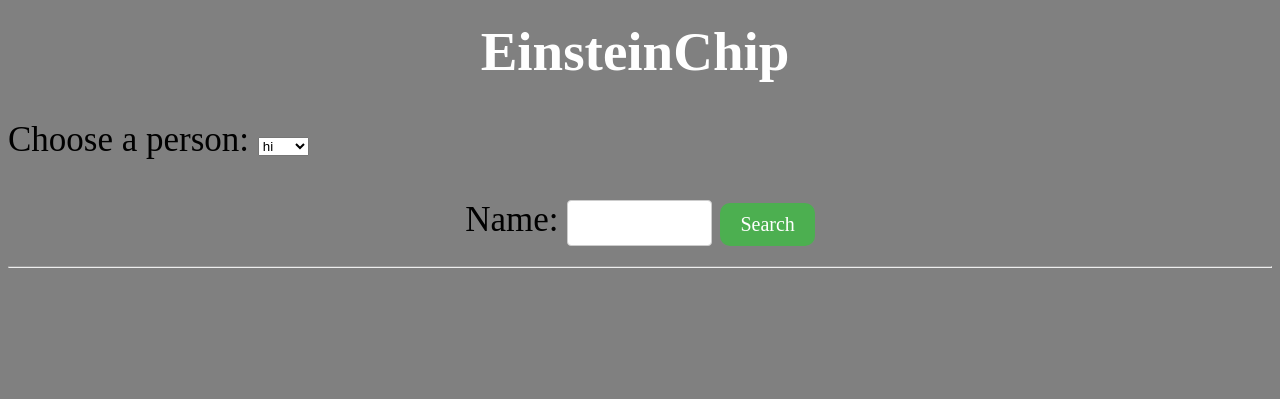
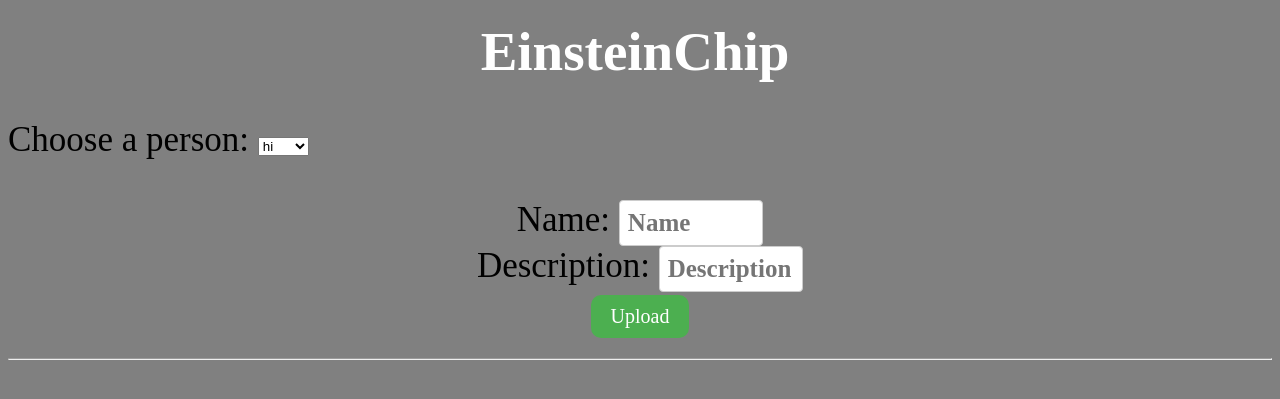
Before and after one commit to eefward/AIchip, a Flask app: page / in a window 1280 px wide. Shown: the top 399 px of the page. Run offline with Flask 3, Linux system fonts and the light colour scheme.

Commit message:
i think we finsiehd

```diff
--- a/app.py
+++ b/app.py
@@ -15,13 +15,15 @@ create_db()
 
 @app.route("/", methods=["GET", "POST"])
 def home():
-  data = cur.execute("SELECT name, description FROM downloads")
+  data = cur.execute("SELECT name, description FROM downloads").fetchall()
   if request.method == "POST":
     name = request.form.get("name")
     desc = request.form.get("desc")
+    if not (name and desc): return render_template("Input name and description")
 
     cur.execute("INSERT INTO downloads (name, description) VALUES (?, ?)", (name, desc))
     con.commit()
+    return render_template("index.html", data=data)
   return render_template("index.html", data=data)
 
 if __name__ == '__main__':
--- a/templates/index.html
+++ b/templates/index.html
@@ -3,7 +3,6 @@
 
 <head>
     <link rel="stylesheet" href="https://cdnjs.cloudflare.com/ajax/libs/font-awesome/6.0.0-beta3/css/all.min.css"> <!--https://fontawesome.com/icons-->
-
     <meta charset="UTF-8">
     <meta name="viewport" content="width=device-width, initial-scale=1.0">
     <title>Einstein Chip</title>
@@ -19,16 +18,39 @@
 
     <select name="people" id="people">
         {% for person in data %}
-            <option> {{ person[0] }} </option>
+            <option class="option" data-description="{{ person[1] }}">{{ person[0] }}</option>
         {% endfor %}
     </select>
 
     <form action="/" method="POST">
         <label for="name">Name:</label>
-        <input type="text" id="name" name="name" required>
-        <button type="submit" class="button">Search</button>
+        <input type="text" id="name" placeholder="Name" name="name" required>
+        <br>
+        <label for="name">Description:</label>
+        <input type="text" placeholder="Description" name="desc" required>
+        <br>
+        <button type="submit" class="button">Upload</button>
     </form>
     <hr>
 
+    <div id="person-description" style="visibility: hidden;"></div>
+
+    <script>
+        // Get the select element and the description div
+        const peopleSelect = document.getElementById('people');
+        const descriptionDiv = document.getElementById('person-description');
+
+        // Add event listener to the select element
+        peopleSelect.addEventListener('change', function() {
+            const selectedOption = peopleSelect.options[peopleSelect.selectedIndex];
+            const description = selectedOption.getAttribute('data-description');
+
+            if (description) {
+                descriptionDiv.textContent = description;
+                descriptionDiv.style.visibility = 'visible';
+            }
+        });
+    </script>
+
 </body>
 </html>
```
Also changed, not shown: downlaod.db.
